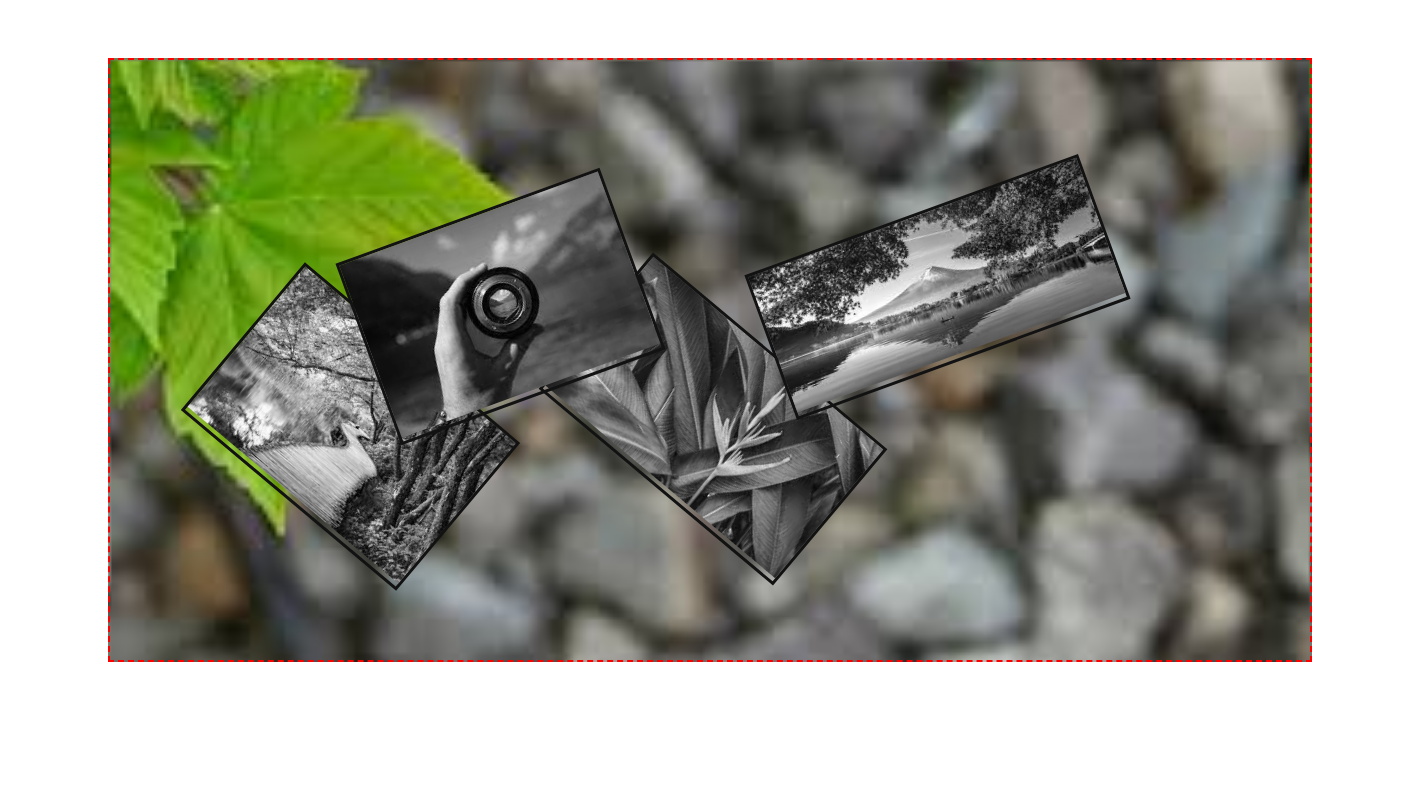
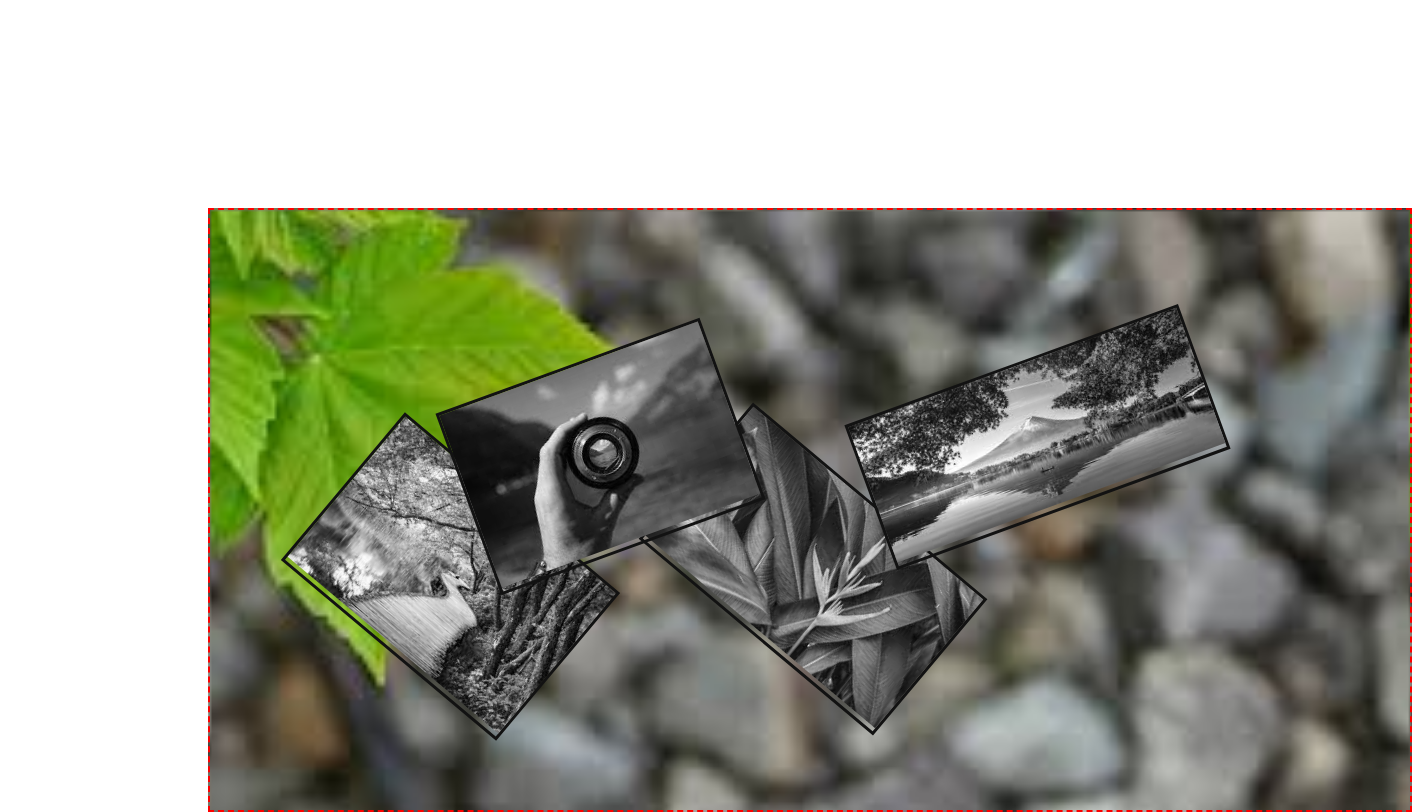
Before and after one commit to ahmadshahdarwesh/Web-gallery, a plain HTML site: page index.html in a window 1280 px wide. Shown: the whole page, 1412 px wide, since content can reach past the window. Drawn offline with Linux system fonts and the light colour scheme.

Commit message:
position modified

```diff
--- a/css/media.css
+++ b/css/media.css
@@ -1,6 +1,7 @@
 @media only screen and (min-width: 600px) {
   main {
     background-color: aqua;
+    width: 576px;
   }
 }
 @media only screen and (min-width: 768px) {
--- a/css/style.css
+++ b/css/style.css
@@ -3,8 +3,8 @@ main {
   /* border: 2px solid blue; */
 
   position: relative;
-  top: 50px;
-  left: 100px;
+  top: 200px;
+  left: 200px;
   width: 1200px;
   height: 600px;
 }
```
